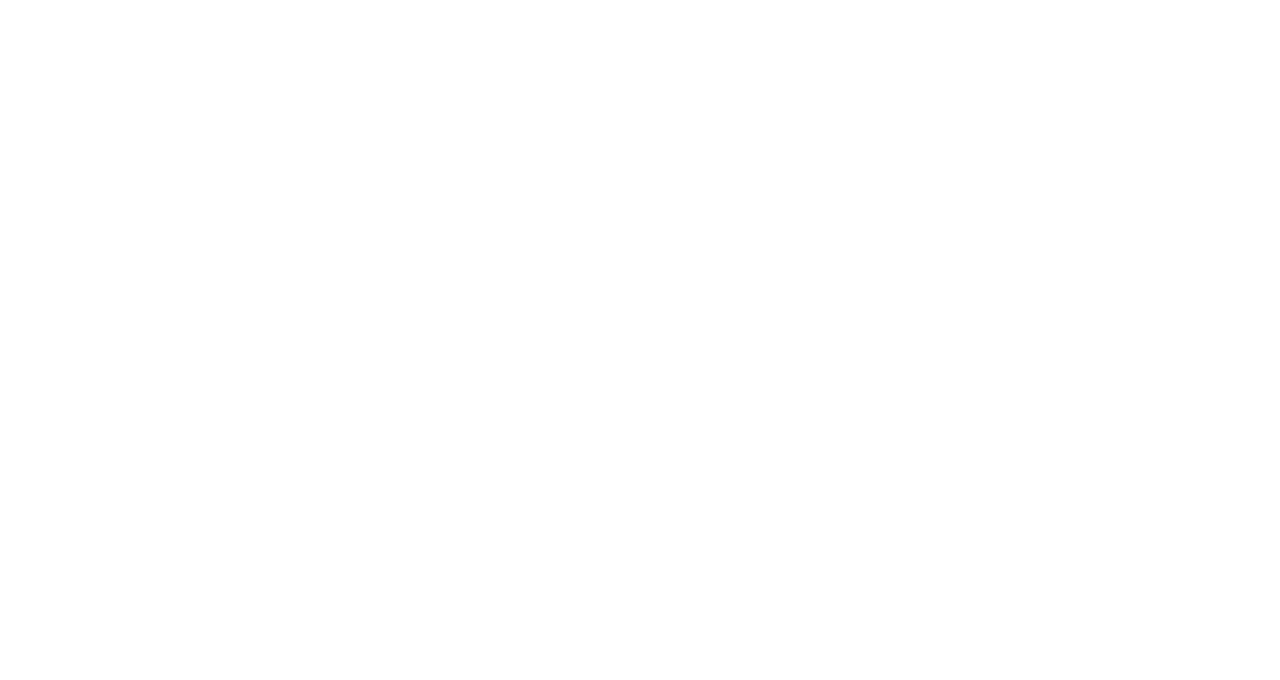
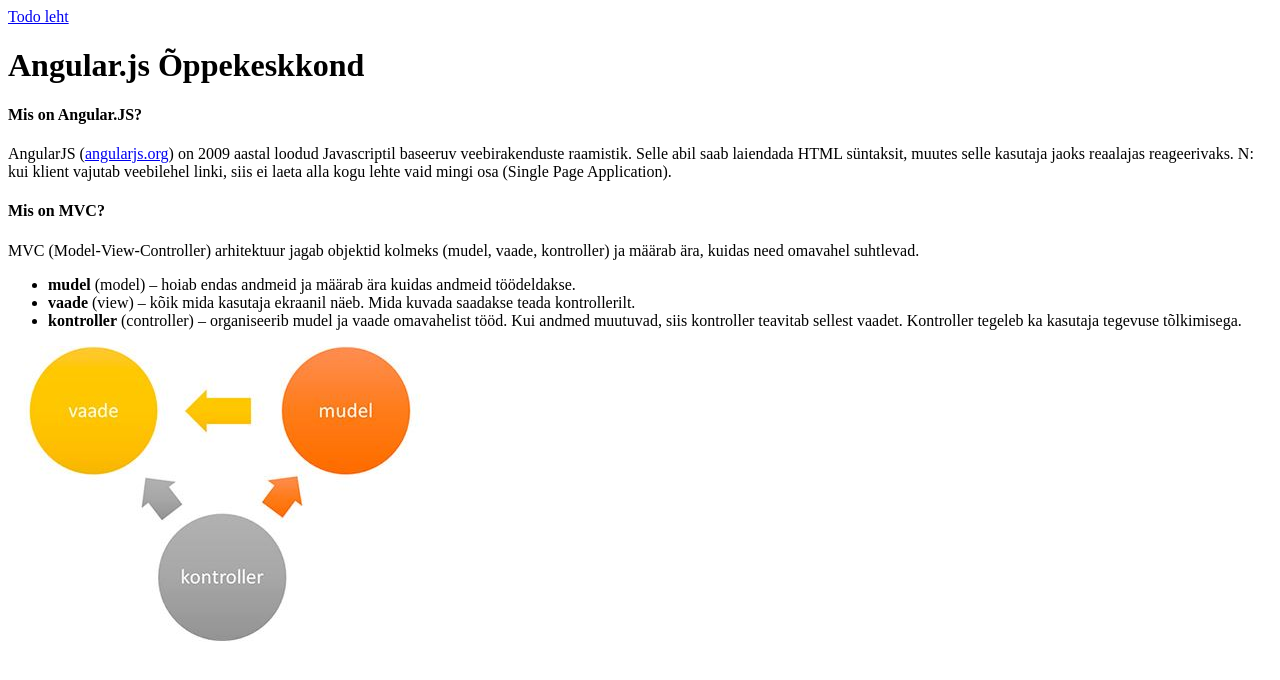
Before and after one commit to KasparJakobson/oepperakendus, a plain HTML site: page index.html in a window 1280 px wide. Drawn offline with nearby package versions, Linux system fonts and the light colour scheme.

Commit message:
Lisatud avaleht ilma stiilita

```diff
--- a/index.html
+++ b/index.html
@@ -1,10 +1,30 @@
 <!DOCTYPE html>
 <html lang="en">
 <head>
+    <link rel="shortcut icon" href="favicon.ico"/>
     <meta charset="UTF-8">
-    <title>Avaleht</title>
+    <title>Angular.js Õppekeskkond</title>
+    <script type="text/javascript" src="https://ajax.googleapis.com/ajax/libs/angularjs/1.7.2/angular.min.js"></script>
 </head>
 <body>
-
+<a href="todo.html">Todo leht</a>
+<h1>Angular.js Õppekeskkond</h1>
+<h4>Mis on Angular.JS?</h4>
+<p>AngularJS (<a href="https://angularjs.org/" target="_blank">angularjs.org</a>) on 2009 aastal loodud Javascriptil
+    baseeruv veebirakenduste raamistik. Selle abil saab
+    laiendada HTML süntaksit, muutes selle kasutaja jaoks reaalajas reageerivaks. N: kui klient vajutab veebilehel
+    linki, siis ei laeta alla kogu lehte vaid mingi osa (Single Page Application).</p>
+<h4>Mis on MVC?</h4>
+<p>MVC (Model-View-Controller) arhitektuur jagab objektid kolmeks (mudel, vaade, kontroller) ja määrab ära, kuidas need
+    omavahel suhtlevad.</p>
+<ul>
+    <li><b>mudel</b> (model) – hoiab endas andmeid ja määrab ära kuidas andmeid töödeldakse.</li>
+    <li><b>vaade</b> (view) – kõik mida kasutaja ekraanil näeb. Mida kuvada saadakse teada kontrollerilt.</li>
+    <li><b>kontroller</b> (controller) – organiseerib mudel ja vaade omavahelist tööd. Kui andmed muutuvad, siis
+        kontroller
+        teavitab sellest vaadet. Kontroller tegeleb ka kasutaja tegevuse tõlkimisega.
+    </li>
+</ul>
+<img src="MVC.JPG">
 </body>
 </html>
```
Also changed, not shown: MVC.JPG (added).
